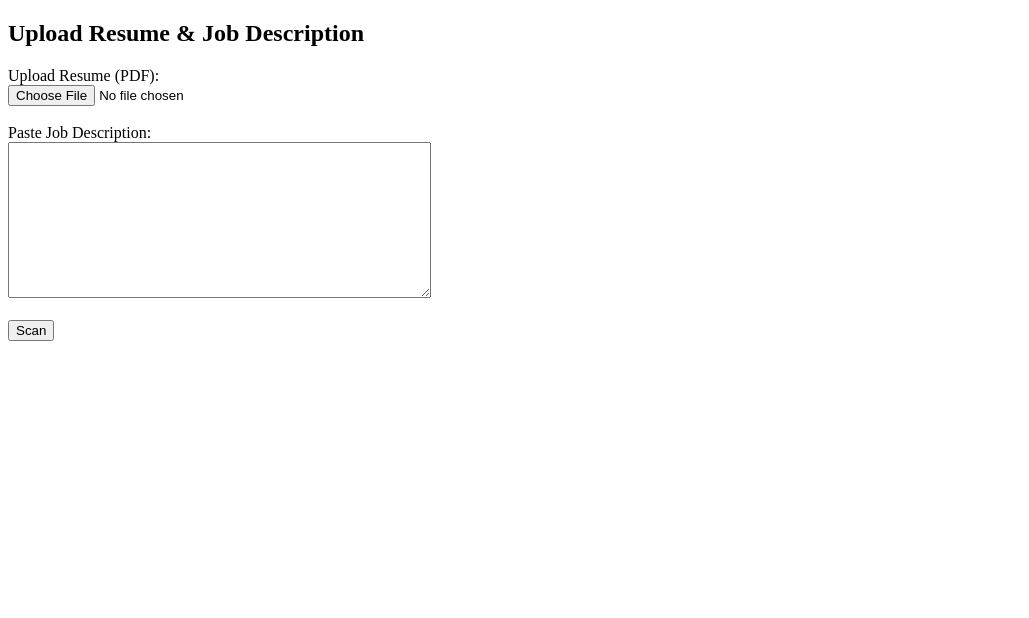
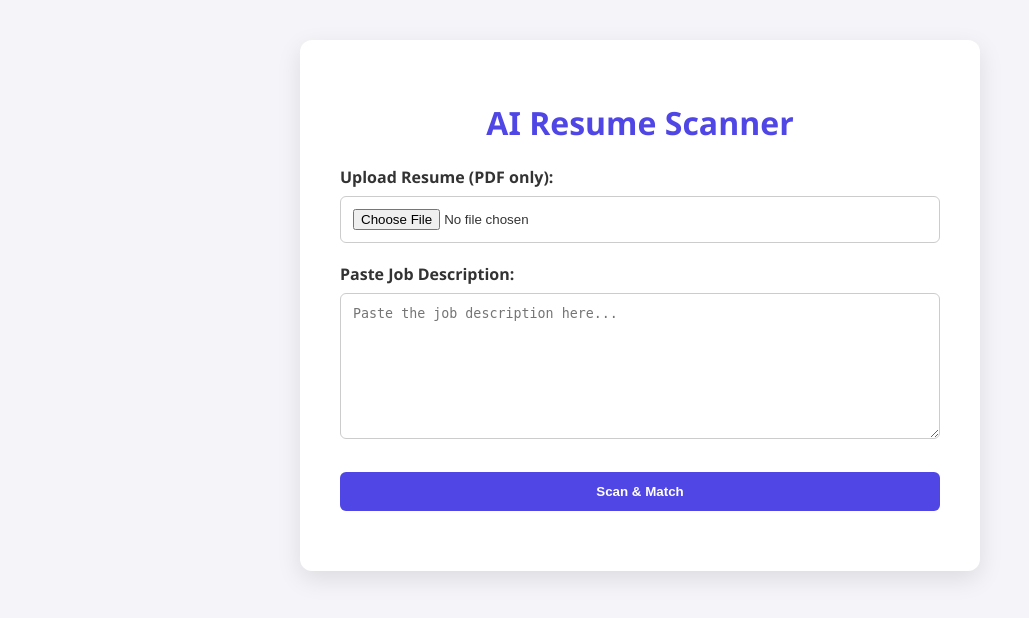
Before and after one commit to shraddha-gurav-ai/ai-resume-scanner, a Flask app: page / in a window 1280 px wide. Shown: the top 618 px of the page, without its empty margins (0-1029 px from the left). Run offline with Flask 3, Linux system fonts and the light colour scheme.

Commit message:
Add user interface (index.html) for resume scanner

```diff
--- a/templates/index.html
+++ b/templates/index.html
@@ -1,14 +1,81 @@
 <!DOCTYPE html>
-<html>
-<head><title>AI Resume Scanner</title></head>
+<html lang="en">
+<head>
+  <meta charset="UTF-8">
+  <title>AI Resume Scanner</title>
+  <style>
+    body {
+      font-family: 'Segoe UI', sans-serif;
+      background-color: #f4f4f9;
+      margin: 0;
+      padding: 40px;
+      color: #333;
+    }
+    .container {
+      background: #fff;
+      max-width: 600px;
+      margin: auto;
+      padding: 40px;
+      border-radius: 12px;
+      box-shadow: 0 8px 24px rgba(0, 0, 0, 0.1);
+    }
+    h1 {
+      text-align: center;
+      color: #4f46e5;
+    }
+    label {
+      font-weight: 600;
+    }
+    input, textarea, button {
+      width: 100%;
+      padding: 12px;
+      margin-top: 8px;
+      margin-bottom: 20px;
+      border: 1px solid #ccc;
+      border-radius: 6px;
+      box-sizing: border-box;
+    }
+    button {
+      background-color: #4f46e5;
+      color: white;
+      font-weight: bold;
+      border: none;
+      cursor: pointer;
+      transition: background 0.3s ease;
+    }
+    button:hover {
+      background-color: #3730a3;
+    }
+    .score-box {
+      text-align: center;
+      background: #e0f7fa;
+      padding: 20px;
+      border-radius: 8px;
+      font-size: 20px;
+      color: #006064;
+      font-weight: bold;
+      margin-top: 20px;
+    }
+  </style>
+</head>
 <body>
-  <h2>Upload Resume & Job Description</h2>
-  <form action="/scan" method="post" enctype="multipart/form-data">
-    <label>Upload Resume (PDF):</label><br>
-    <input type="file" name="resume"><br><br>
-    <label>Paste Job Description:</label><br>
-    <textarea name="jd" rows="10" cols="50"></textarea><br><br>
-    <input type="submit" value="Scan">
-  </form>
+  <div class="container">
+    <h1>AI Resume Scanner</h1>
+    <form method="POST" enctype="multipart/form-data">
+      <label for="resume">Upload Resume (PDF only):</label>
+      <input type="file" name="resume" required>
+
+      <label for="jd">Paste Job Description:</label>
+      <textarea name="jd" rows="8" placeholder="Paste the job description here..." required></textarea>
+
+      <button type="submit">Scan & Match</button>
+    </form>
+
+    {% if match_score is not none %}
+      <div class="score-box">
+        ✅ Resume Match Score: {{ match_score }}%
+      </div>
+    {% endif %}
+  </div>
 </body>
 </html>
```
